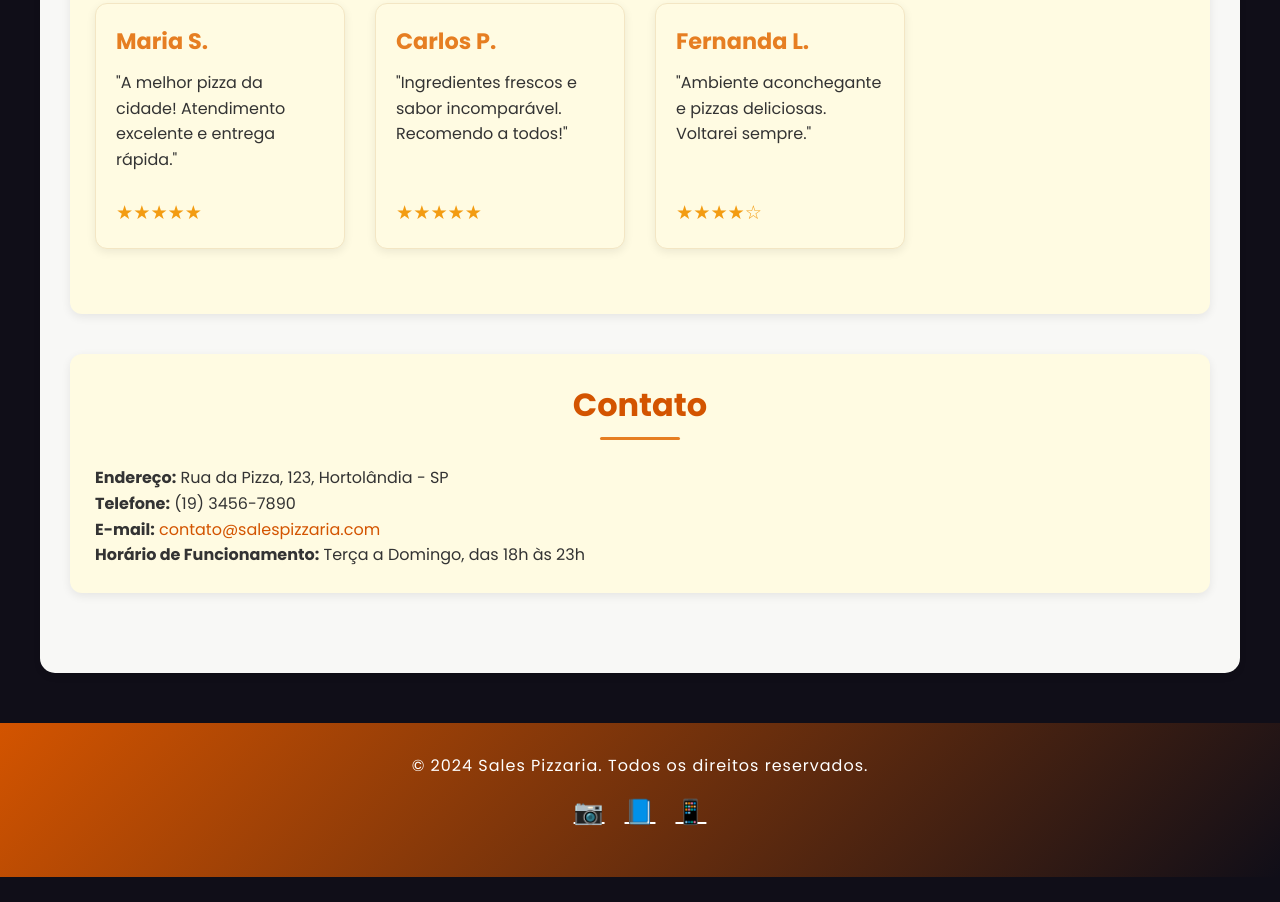
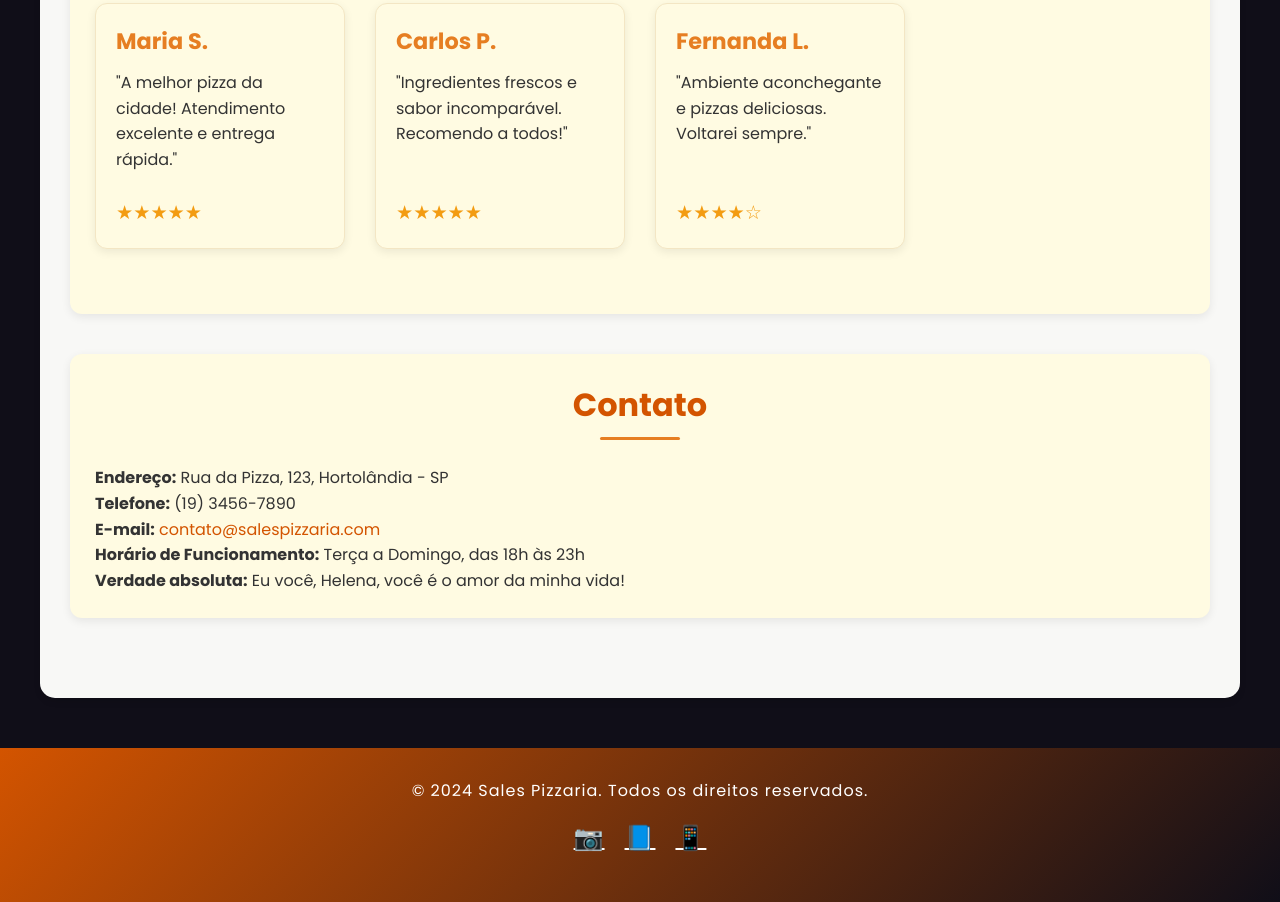
Before and after one commit to Delayering/site-pizzaria, a plain HTML site: page index.html in a window 1280 px wide. Shown: the part 2164-3066 px from the top of the page. Before the commit the page ends 3041 px from the top, so only its background shows below. Drawn offline with Linux system fonts and the light colour scheme.

Commit message:
Quase final

```diff
--- a/index.html
+++ b/index.html
@@ -3,7 +3,7 @@
 <head>
     <meta charset="UTF-8">
     <meta name="viewport" content="width=device-width, initial-scale=1.0">
-    <title>Sales Pizzaria - Cardápio Interativo</title>
+    <title>Sales Pizzaria</title>
     <meta name="description" content="Pizzas deliciosas, feitas fresquinhas todos os dias! Experimente nosso cardápio variado.">
     <link rel="preconnect" href="https://fonts.googleapis.com">
     <link rel="preconnect" href="https://fonts.gstatic.com" crossorigin>
@@ -825,7 +825,8 @@
                 <strong>Endereço:</strong> Rua da Pizza, 123, Hortolândia - SP<br>
                 <strong>Telefone:</strong> (19) 3456-7890<br>
                 <strong>E-mail:</strong> <a href="mailto:contato@salespizzaria.com">contato@salespizzaria.com</a><br>
-                <strong>Horário de Funcionamento:</strong> Terça a Domingo, das 18h às 23h
+                <strong>Horário de Funcionamento:</strong> Terça a Domingo, das 18h às 23h<br>
+                <strong>Verdade absoluta:</strong> Eu você, Helena, você é o amor da minha vida!
             </p>
         </section>
     </div>
```
